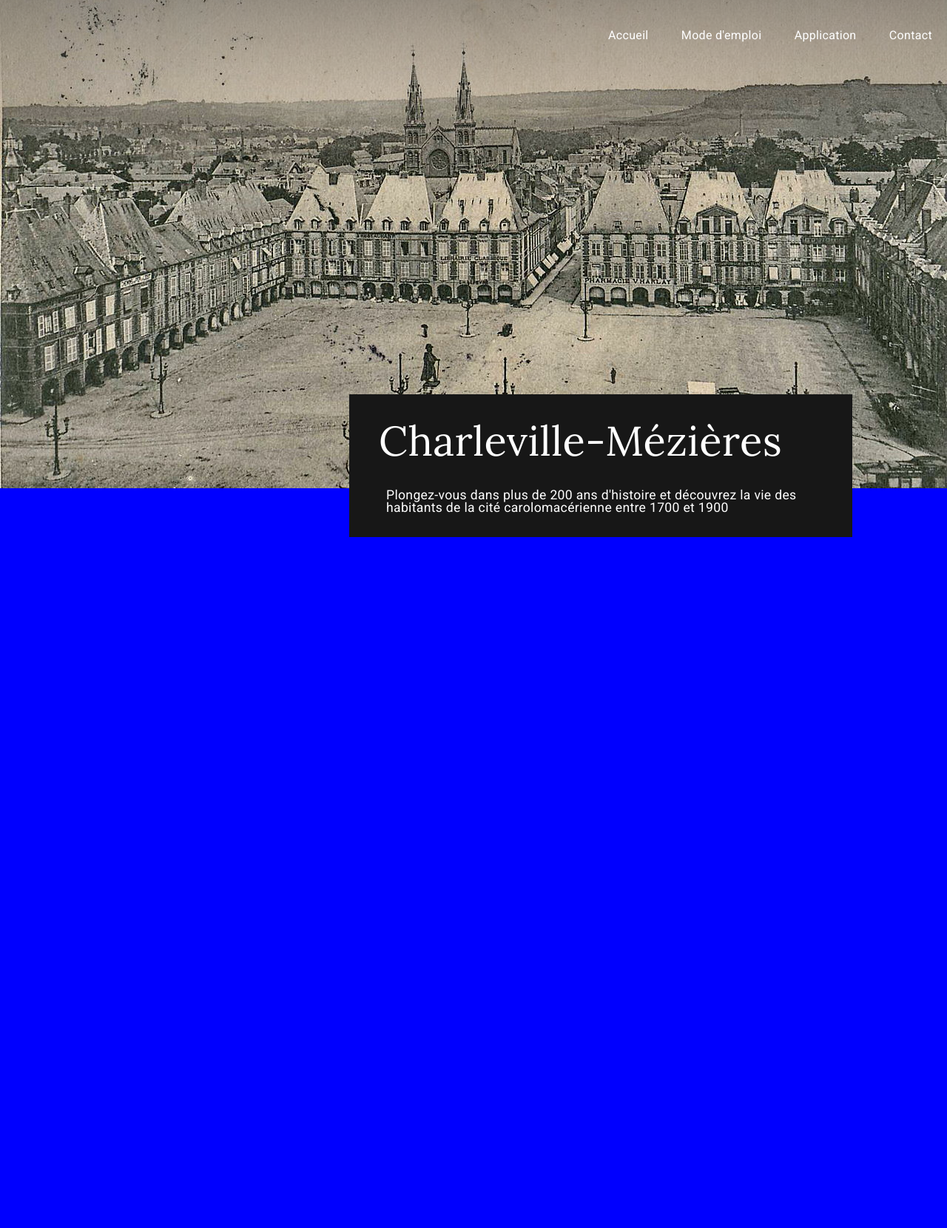
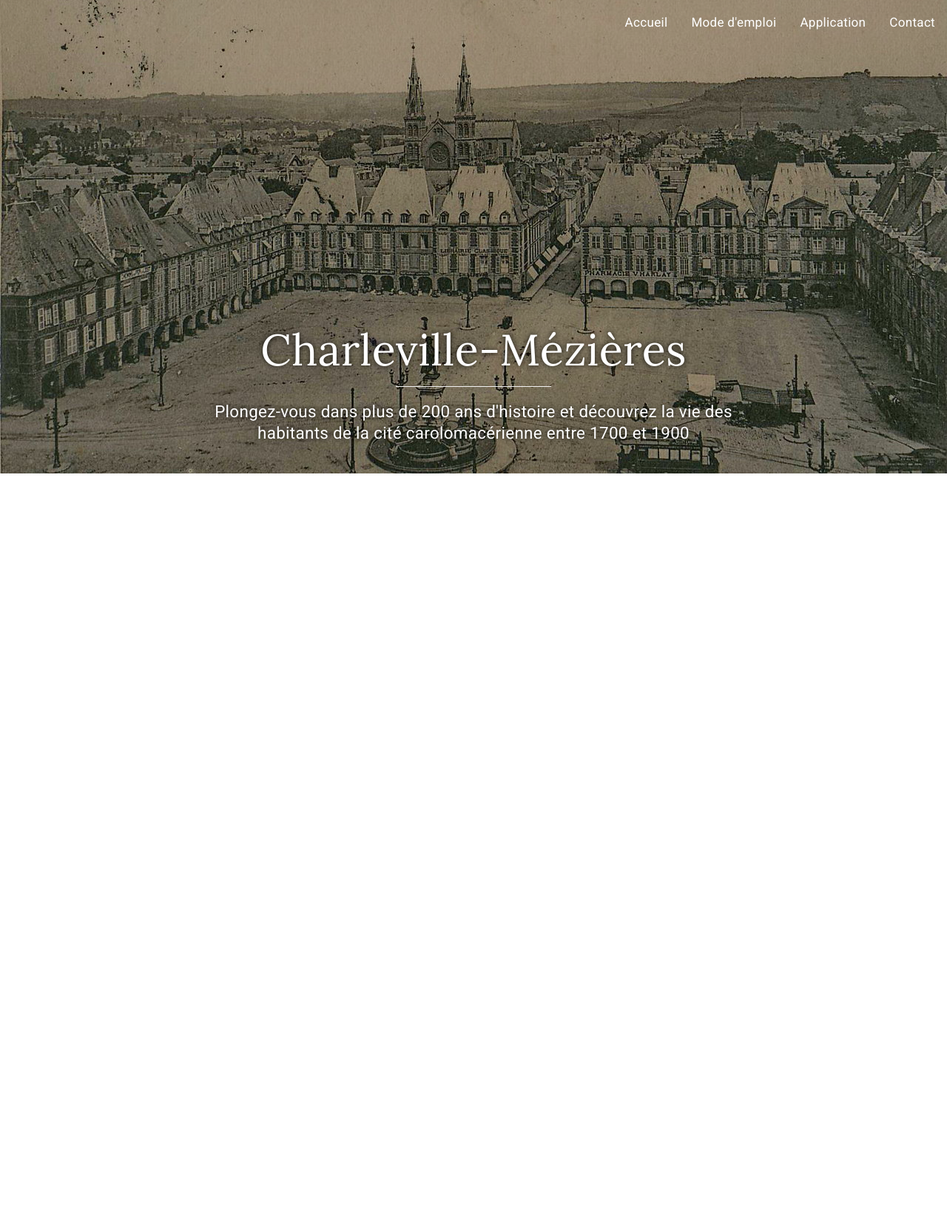
Before and after one commit to Grognard-dev/projethistorique, a PHP site: page / in a window 1280 px wide. Shown: the whole page at 74% size. After the commit the page ends 640 px from the top, so only its background shows below. Run offline with PHP 8.4, Linux system fonts and the light colour scheme; some libraries are stand-ins or nearby versions.

Commit message:
nav + header ok

```diff
--- a/css/style.css
+++ b/css/style.css
@@ -15,27 +15,41 @@ h3 {
 
 /* Fin Font Family */
 
-/* Style nav */
-nav {
+/*
+-- Table of content --
+
+26. topnav
+72. header
+3. media queries
+*/
+
+/* Add a black background color to the top navigation */
+.topnav {
+    overflow: hidden;
     position: fixed;
-    display: -webkit-box;
-    display: flex;
-    -webkit-box-pack: end;
+    display: inline-flex;
+    width: 100%;
     justify-content: flex-end;
-    -webkit-box-align: center;
-    align-items: center;
     z-index: 1;
-
 }
 
-nav a {
+/* Style the links inside the navigation bar */
+.topnav a {
+    float: left;
+    display: block;
+    color: #f2f2f2;
+    text-align: center;
+    padding: 14px 16px;
     text-decoration: none;
-    display: -webkit-inline-box;
-    display: inline-flex;
-    margin: 10px;
-    padding: 10px;
+    font-size: 17px;
 }
 
+/* Hide the link that should open and close the topnav on small screens */
+.topnav .icon {
+    display: none;
+}
+
+/* Display a transparent when scroll is on top by adding this class with js, it is the default state when the page is loaded  */
 nav.start {
     background-color: transparent;
     -webkit-transition: background-color 0.1s ease-in, height 0.2s ease-out, color 0.4s ease-out 0.5s;
@@ -48,50 +62,91 @@ nav.start a {
 
 nav.finish {
     background-color: white;
-    height: 50px;
     -webkit-transition: background-color 0.2s ease-out 0.1s, height 0.2s ease-out, color 0.4s ease-out 0.5s;
     transition: background-color 0.2s ease-out 0.1s, height 0.2s ease-out, color 0.4s ease-out 0.5s;
 }
 
-nav.finish a {
+.topnav.finish a {
     color: #171717;
 }
 
-.topnav {
-    overflow: hidden;
-}
-
-.topnav .icon {
-    display: none;
-}
-
 header {
-    background-image: -webkit-gradient(linear, left top, left bottom, from(rgba(60, 60, 60, 0.5046393557422969)), color-stop(39%, rgba(255, 255, 255, 0))), url(../ressources/img/placeDucale.jpg);
-    background-image: linear-gradient(180deg, rgba(60, 60, 60, 0.5046393557422969) 0%, rgba(255, 255, 255, 0) 39%), url(../ressources/img/placeDucale.jpg);
+    background-image: url(../ressources/img/placeDucale.jpg);
+    background-color: #1717176b;
     height: 300px;
-    background-position: center;
+    background-position-y: bottom;
     background-repeat: no-repeat;
-    background-size: cover;
-    position: relative;
-}
-
-.slogan {
-    position: absolute;
-    bottom: -58%;
+    background-size: 500px;
+    background-blend-mode: color;
+    display: flex;
+    flex-direction: column;
+    justify-content: center;
     text-align: center;
-    padding-top: 35px;
-    padding-bottom: 30px;
 }
 
 h1 {
-    font-size: 2.3em;
-    margin-bottom: 0.65em;
+    font-size: 2.2em;
 }
 
-.slogan p {
-    font-size: 1.1em;
-    padding-right: 10px;
-    padding-left: 10px;
+header hr {
+    margin: 1.2em auto;
+    border: none;
+    height: 1px;
+    width: 100px;
+}
+
+header p {
+    font-size: 1em;
+    padding-right: 15px;
+    padding-left: 15px;
+}
+
+
+@media screen and (min-width:576px) {
+    header {
+        height: 400px;
+        background-size: cover;
+        background-position: center;
+        padding-bottom: 40px;
+        justify-content: flex-end;
+    }
+    header p {
+        margin: 0px 90px;
+        line-height: 1.25em;
+    }
+    header {
+        text-shadow: 0 0 7px #000000d9;
+    }
+}
+
+@media screen and (min-width:678px) {
+    /* Media queries to shrink the height of the nav when not on mobile */
+    nav.start {
+        height: 60px;
+        align-items: center;
+    }
+    nav.finish {
+        height: 60px;
+        align-items: center;
+    }
+}
+
+@media screen and (min-width:992px) {
+    header {
+        height: 600px;
+    }
+    h1 {
+        font-size: 3.7em;
+    }
+    header hr {
+        width: 210px;
+    }
+    header p {
+        margin: 0px 230px;
+        font-size: 1.4em;
+        padding: 0px 60px;
+        line-height: 1.30em;
+    }
 }
 
 /* When the screen is less than 600 pixels wide, hide all links, except for the first one ("Home"). Show the link that contains should open and close the topnav (.icon) */
@@ -109,7 +164,8 @@ h1 {
 /* The "responsive" class is added to the topnav with JavaScript when the user clicks on the icon. This class makes the topnav look good on small screens (display the links vertically instead of horizontally) */
 @media screen and (max-width: 678px) {
     .topnav.responsive {
-        position: relative;
+        position: fixed;
+        flex-direction: column;
     }
 
     .topnav.responsive a.icon {
@@ -122,45 +178,7 @@ h1 {
         float: none;
         display: block;
         text-align: left;
+        background-color: white;
+        color: #171717;
     }
 }
-
-@media screen and (min-width: 678px) {
-    nav {
-        height: 95px;
-        width: 100%;
-    }
-    header {
-        height: 570px;
-    }
-    .slogan {
-        width: 600px;
-        padding-top: 35px;
-        padding-bottom: 30px;
-        padding-left: 40px;
-        padding-right: 40px;
-        bottom: -16%;
-        text-align: left;
-    }
-
-    h1 {
-        font-size: 3.5em;
-        margin-bottom: 0.65em;
-    }
-}
-@media screen and (min-width: 992px) {
-    header {
-        height: 660px;
-        background-size: cover;
-    }
-    .slogan {
-        width: 600px;
-        padding-top: 35px;
-        padding-bottom: 30px;
-        padding-left: 40px;
-        padding-right: 40px;
-        right: 10%;
-        bottom: -10%;
-        text-align: left;
-    }
-}
--- a/index.php
+++ b/index.php
@@ -22,19 +22,8 @@
 <body>
 
     <?php include ('php/nav.php'); ?>
-    <!-- <?php include ('php/header.php'); ?> -->
+    <?php include ('php/header.php'); ?>
 
-
-
-    <header>
-        <div class="slogan bg-black text-white">
-            <h1>Charleville-Mézières</h1>
-            <p>Plongez-vous dans plus de 200 ans d'histoire et découvrez la vie des habitants de la cité
-                carolomacérienne entre 1700 et 1900</p>
-        </div>
-    </header>
-
-    <div style="height: 1000px; width: 100%; background-color: blue"></div>
 
     <script src="https://code.jquery.com/jquery-3.4.1.slim.min.js"
         integrity="sha384-J6qa4849blE2+poT4WnyKhv5vZF5SrPo0iEjwBvKU7imGFAV0wwj1yYfoRSJoZ+n" crossorigin="anonymous">
--- a/js/nav.js
+++ b/js/nav.js
@@ -1,3 +1,13 @@
+/* Toggle between adding and removing the "responsive" class to topnav when the user clicks on the icon */
+function myFunction() {
+  var x = document.getElementById("myTopnav");
+  if (x.className === "topnav") {
+    x.className += " responsive";
+  } else {
+    x.className = "topnav";
+  }
+}
+
 /* Toggle between class start and finish following scroll position */
 $(window).scroll(function () {
   if ($(document).scrollTop() > 50) {
@@ -8,13 +18,3 @@ $(window).scroll(function () {
     $('nav').addClass('start');
   }
 });
-
-/* Toggle between adding and removing the "responsive" class to topnav when the user clicks on the icon */
-function myFunction() {
-  var x = document.getElementById("myTopnav");
-  if (x.className === "topnav") {
-    x.className += " responsive";
-  } else {
-    x.className = "topnav";
-  }
-}
--- a/php/header.php
+++ b/php/header.php
@@ -0,0 +1,6 @@
+<header class="text-white">
+    <h1>Charleville-Mézières</h1>
+    <hr class="bg-light">
+    <p>Plongez-vous dans plus de 200 ans d'histoire et découvrez la vie des habitants de la cité
+        carolomacérienne entre 1700 et 1900</p>
+</header>
--- a/php/nav.php
+++ b/php/nav.php
@@ -1,10 +1,9 @@
-<nav class="start">
-    <ul class="topnav" id="myTopnav">
-        <a href="#">Accueil</a>
-        <a href="#">Mode d'emploi</a>
-        <a href="#">Application</a>
-        <a href="#">Contact</a>
-        <a href="javascript:void(0);" class="icon" onclick="myFunction()">
-        <i class="fas fa-bars"></i></a>
-    </ul>
+<nav class="topnav start" id="myTopnav">
+    <a href="#" class="active">Accueil</a>
+    <a href="#">Mode d'emploi</a>
+    <a href="#">Application</a>
+    <a href="#">Contact</a>
+    <a href="javascript:void(0);" class="icon" onclick="myFunction()">
+        <i class="fa fa-bars"></i>
+    </a>
 </nav>
```
